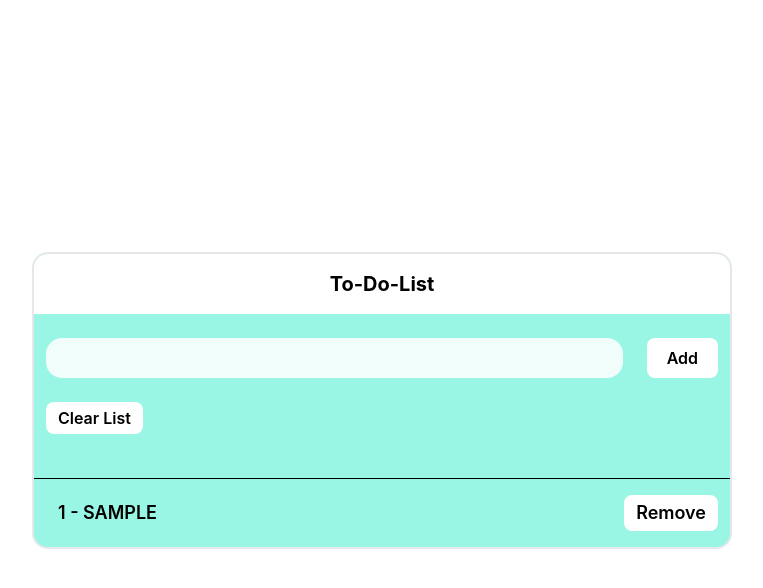
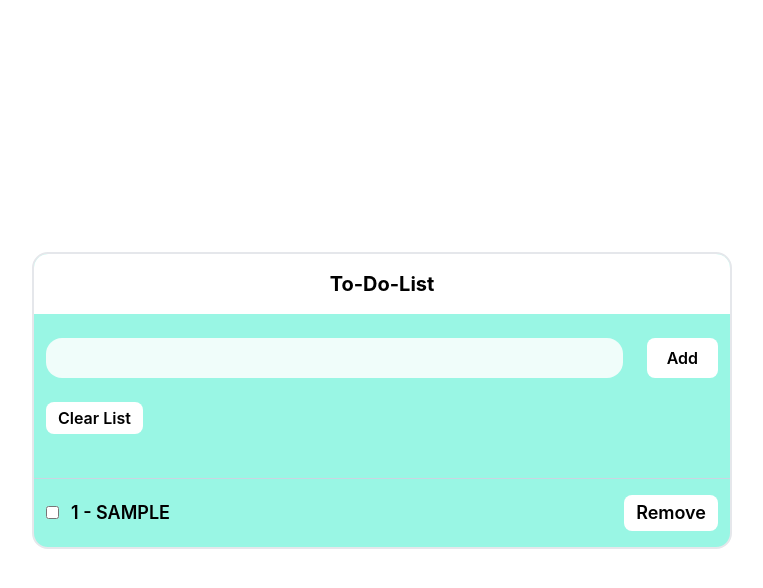
Before and after one commit to ShubhamKgithub1/To-do-App, a React (Create React App) app: page / in a window 1280 px wide. Both pictures are taken after typing "Sample" into the empty fields and a click on the button "Add". Shown: the top 588 px of the page, without its empty margins (258-1021 px from the left). Built offline with nearby package versions, Linux system fonts and the light colour scheme.

Commit message:
added selected removal

```diff
--- a/src/App.js
+++ b/src/App.js
@@ -33,7 +33,7 @@ function App() {
             </button>
           </div>
         )}
-        <List list={lists} removeItem={removeItem} />
+        <List list={lists} removeItem={removeItem} setList={setLists} />
       </div>
     </div>
   );
--- a/src/component/List.js
+++ b/src/component/List.js
@@ -1,13 +1,43 @@
-const List = ({ list, removeItem }) => {
+import { useState } from "react";
+
+const List = ({ list, removeItem, setList }) => {
+  const [checkedItems, setCheckedItems] = useState({});
+  const [isVisible, setIsVisible] = useState(false);
+
+  const handleCheckboxChange = (index) => {
+    setCheckedItems((prev) => {
+      const newCheckedItems = { ...prev, [index]: !prev[index] };
+      setIsVisible(
+        Object.values(newCheckedItems).some((isChecked) => isChecked)
+      );
+      return newCheckedItems;
+    });
+  };
+  const handleClick = () => {
+    const newList = list.filter((_, index) => !checkedItems[index]);
+    setList(newList);
+    setCheckedItems({});
+    setIsVisible(false);
+  };
+
   return (
     <div className="pt-6 text-black font-medium md:font-semibold text-lg transition-all duration-500 max-h-[400px] md:max-h-[200px] lg:max-h-[300px] overflow-x-auto">
+      {isVisible && (
+        <div>
+          <button onClick={handleClick}>Remove</button>
+        </div>
+      )}
       {list.length > 0 ? (
         list.map((item, index) => (
           <div
             key={index}
-            className="flex justify-between items-center px-3 py-4  border-t-[1px] border-black"
+            className="flex justify-between items-center px-3 py-4  border-t-[1px] border-slate-300"
           >
-            {/* <input type="checkbox" /> */}
+            <input
+              type="checkbox"
+              checked={!!checkedItems[index]}
+              onChange={() => handleCheckboxChange(index)}
+            />
             <h2 className="flex-1 ml-3">
               {index + 1} - {item}
             </h2>
```
